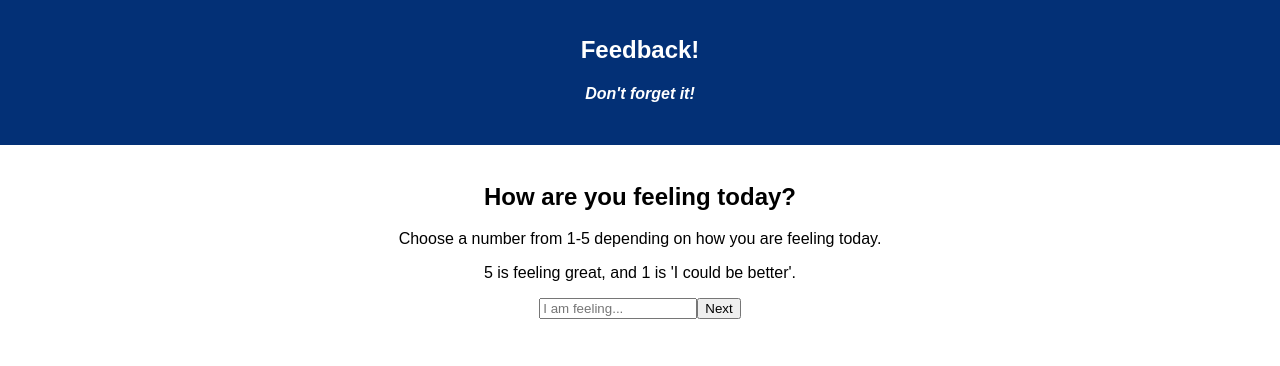
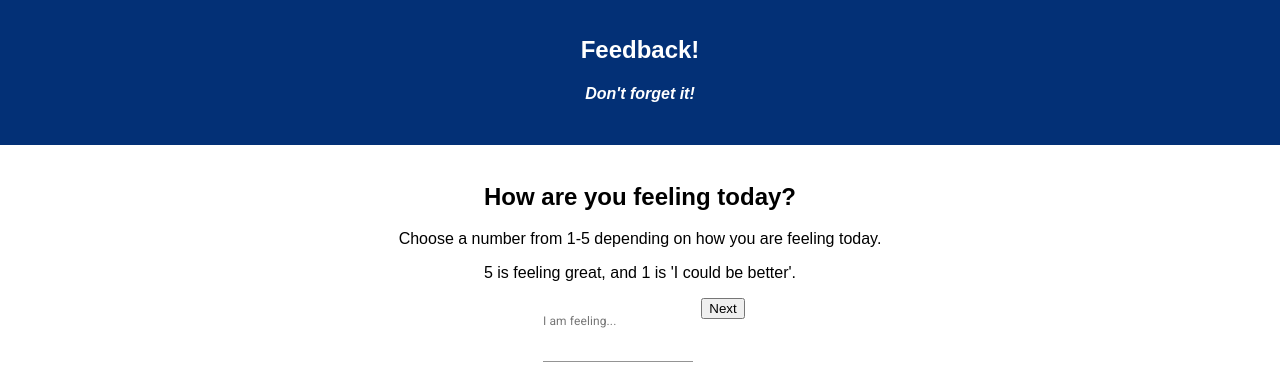
Before and after one commit to paperjoob/prime-feedback-redux, a React (Create React App) app: page / in a window 1280 px wide. Shown: the top 366 px of the page. Built offline with nearby package versions, Linux system fonts and the light colour scheme.

Commit message:
practicing material ui on feeling.js

```diff
--- a/package.json
+++ b/package.json
@@ -4,6 +4,8 @@
   "private": true,
   "proxy": "http://localhost:5000",
   "dependencies": {
+    "@material-ui/core": "^4.4.3",
+    "@material-ui/icons": "^4.4.3",
     "axios": "^0.19.0",
     "body-parser": "^1.19.0",
     "pg": "^7.4.1",
@@ -13,7 +15,8 @@
     "react-router-dom": "^5.1.0",
     "react-scripts": "^3.0.1",
     "redux": "^4.0.4",
-    "redux-logger": "^3.0.6"
+    "redux-logger": "^3.0.6",
+    "typeface-roboto": "0.0.75"
   },
   "devDependencies": {
     "nodemon": "^1.18.5"
--- a/src/components/Feeling/Feeling.js
+++ b/src/components/Feeling/Feeling.js
@@ -1,6 +1,28 @@
 import React, { Component } from 'react';
 import './Feeling.css';
 import { connect } from 'react-redux';
+import InputText from '../elements/InputText';
+import MuiThemeProvider from '@material-ui/core/styles/MuiThemeProvider';
+import { createMuiTheme } from '@material-ui/core/styles';
+import Typography from '@material-ui/core/Typography';
+import red from '@material-ui/core/colors/red';
+import purple from '@material-ui/core/colors/purple';
+import blue from '@material-ui/core/colors/blue';
+
+const theme = createMuiTheme({
+    palette: {
+      primary: {
+          main: '#64b5f6',
+          contrastText: '#fff',
+      },
+      error: red,
+      contrastThreshold: 3,
+      tonalOffset: .2,
+      text: {
+          primary: '#64b5f6'
+      }
+    },
+  })
 
 class Feeling extends Component {
 
@@ -13,6 +35,7 @@ class Feeling extends Component {
         this.setState({
             feeling: event.target.value
         })
+        console.log(event.target.value);
     } // end feelingChange
 
     // send feelings rating to feedbackReducer
@@ -28,17 +51,21 @@ class Feeling extends Component {
 
     render() {
         return (
+
+        <MuiThemeProvider theme={theme}>
             <div className="FeelingDiv">
                 <h2>How are you feeling today?</h2>
                 <div>
                     <p>Choose a number from 1-5 depending on how you are feeling today.</p>
                     <p>5 is feeling great, and 1 is 'I could be better'.</p>
                     <form>
-                    <input onChange={(event) => {this.feelingChange(event, 'feeling')}} type="number" placeholder='I am feeling...' className="inputNumberFeeling" min="1" max="5"></input>
+                        {/* <input onChange={(event) => {this.feelingChange(event, 'feeling')}} type="number" placeholder='I am feeling...' className="inputNumberFeeling" min="1" max="5"></input> */}
+                        <InputText feelingChange = {this.feelingChange}/>
                         <button onClick={this.handleNext} >Next</button>
                     </form>
                 </div>
             </div>
+        </MuiThemeProvider>
         );
       }
     }
--- /dev/null
+++ b/src/components/elements/InputText.js
@@ -0,0 +1,37 @@
+import React, {Component} from 'react';
+import { withStyles } from '@material-ui/core/styles';
+import 'typeface-roboto';
+import TextField from '@material-ui/core/TextField';
+
+const styles = (theme) => ({
+    textField: {
+        marginLeft: theme.spacing(1),
+        marginRight: theme.spacing(1),
+        width: 150,
+      }
+})
+
+class InputText extends Component {
+    render() {
+        const { classes } = this.props;
+        return (
+
+            <TextField
+          id="standard-number"
+          label="I am feeling..."
+          value={this.props.feeling}
+          onChange={event => this.props.feelingChange(event, 'feeling')}
+          type="number" min="1" max="5"
+          className={classes.textField}
+          InputLabelProps={{
+            shrink: true,
+          }}
+          inputProps={{ min: "1", max: "5"
+            }}
+          margin="normal"
+        />
+        )
+    }
+}
+
+export default withStyles(styles) (InputText);
```
Also changed, not shown: 1 other file (tests, documents, lock files or other folders). Lines whose indentation alone changed are shown as unchanged.
